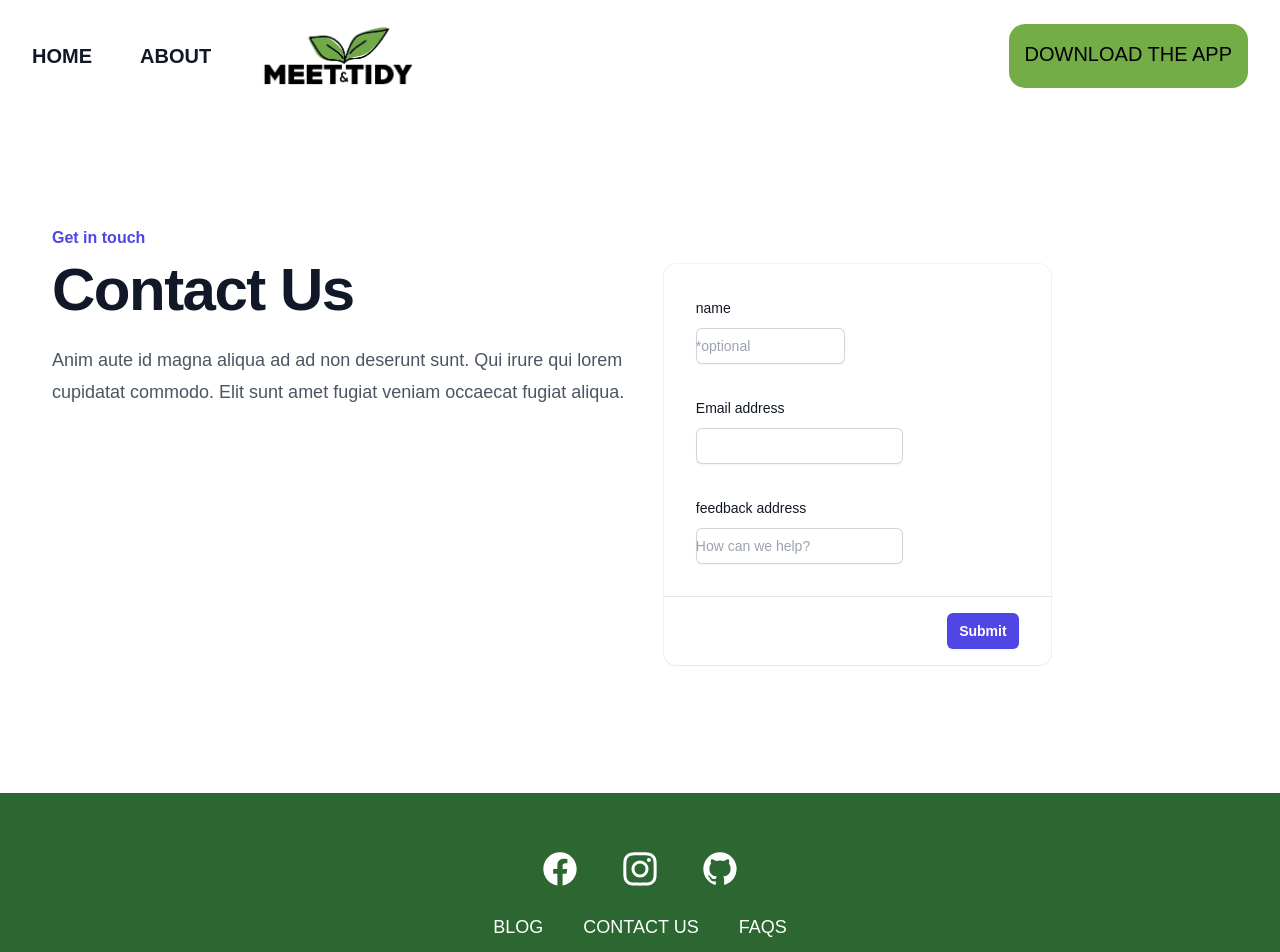
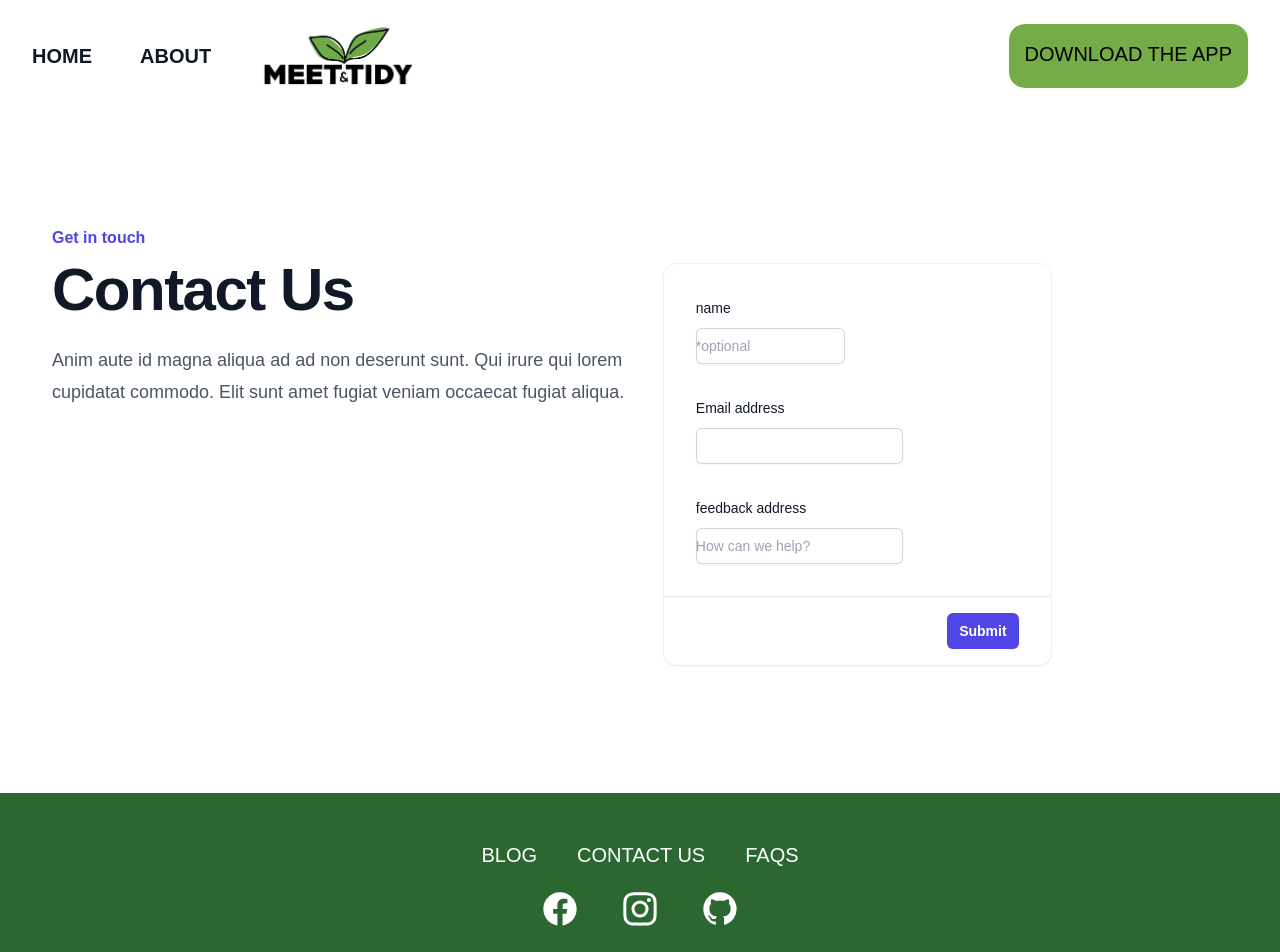
Before and after one commit to Meet-And-Tidy/meet_and_tidy_live_site, a React (Create React App) app: page /contact in a window 1280 px wide. Shown: the top 952 px of the page. Built offline with nearby package versions, Linux system fonts and the light colour scheme.

Commit message:
Swap icons around on footer

```diff
--- a/src/components/Footer/Footer.jsx
+++ b/src/components/Footer/Footer.jsx
@@ -5,7 +5,18 @@ const Footer = () => {
   return (
     <>
       <footer className="-mb-3 uppercase text-white inset-x-0 h-[325px] text-center w-full py-4 bg-brandDarkGreen static bottom-0">
-        <div className="mt-10 pb-6 flex justify-center space-x-10">
+        <nav className="columns-2 mt-8 text-xl flex justify-center space-x-10" aria-label="Footer">
+          <div>
+            <a href="#" className="leading-6">Blog</a>
+          </div>
+          <div>
+            <a href="/contact" className="leading-6">Contact Us</a>
+          </div>
+          <div>
+            <a href="/faqs" className="leading-6">FAQS</a>
+          </div>
+        </nav>
+        <div className="mt-5 flex justify-center space-x-10">
           <a href="faqs.html#" className="">
             <span className="sr-only">Facebook</span>
             <svg className="h-10 w-10" fill="currentColor" viewBox="0 0 24 24" aria-hidden="true">
@@ -25,17 +36,7 @@ const Footer = () => {
             </svg>
           </a>
         </div>
-        <nav className="-mb-3 columns-2 text-lg flex justify-center space-x-10" aria-label="Footer">
-          <div>
-            <a href="#" className="leading-6">Blog</a>
-          </div>
-          <div>
-            <a href="/contact" className="leading-6">Contact Us</a>
-          </div>
-          <div>
-            <a href="/faqs" className="leading-6">FAQS</a>
-          </div>
-        </nav>
+
         <div className="mt-10 pb-6 flex justify-center space-x-10">
           <img src={appleStore} alt="apple store" className="h-12" />
           <img src={googleStore} alt="google store" className="h-12" />
```
